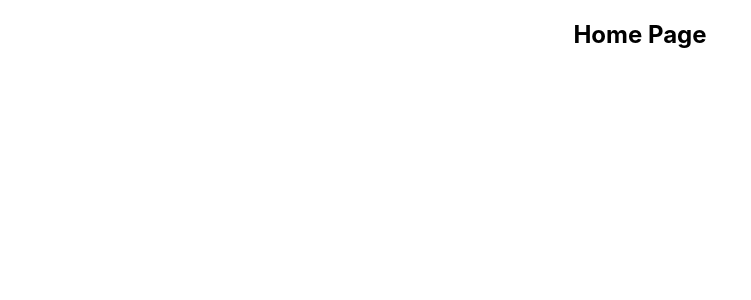
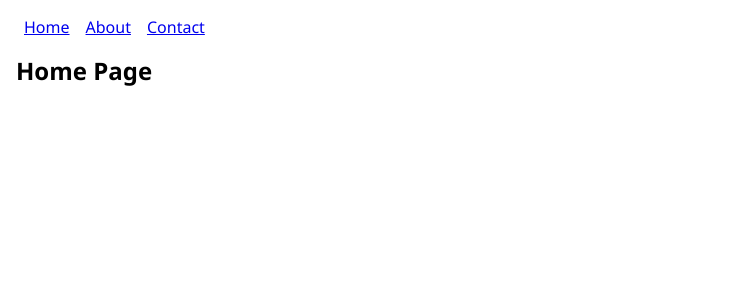
Before and after one commit to RamsesGB/Router-Project, a React (Create React App) app in the folder react-router-basics/: page / in a window 1280 px wide. Shown: the top 300 px of the page, without its empty margins (0-751 px from the left). Built offline with nearby package versions, Linux system fonts and the light colour scheme.

Commit message:
create navbar component

```diff
--- a/react-router-basics/src/App.css
+++ b/react-router-basics/src/App.css
@@ -1,38 +1,23 @@
-.App {
-  text-align: center;
+* {
+  margin: 0;
+  padding: 0;
+  box-sizing: border-box;
 }
 
-.App-logo {
-  height: 40vmin;
-  pointer-events: none;
+body {
+  font-family: 'Segoe UI', Tahoma, Geneva, Verdana, sans-serif;
+  padding: 1rem;
 }
 
-@media (prefers-reduced-motion: no-preference) {
-  .App-logo {
-    animation: App-logo-spin infinite 20s linear;
-  }
+.navbar {
+  list-style-type: none;
+  margin-bottom: 1rem;
 }
 
-.App-header {
-  background-color: #282c34;
-  min-height: 100vh;
-  display: flex;
-  flex-direction: column;
-  align-items: center;
-  justify-content: center;
-  font-size: calc(10px + 2vmin);
-  color: white;
+.navbar li {
+  display: inline-block;
 }
 
-.App-link {
-  color: #61dafb;
+.navbar li a {
+  padding: 0.5rem;
 }
-
-@keyframes App-logo-spin {
-  from {
-    transform: rotate(0deg);
-  }
-  to {
-    transform: rotate(360deg);
-  }
-}
--- a/react-router-basics/src/App.js
+++ b/react-router-basics/src/App.js
@@ -3,12 +3,13 @@ import About from './Components/About';
 import Home from './Components/Home';
 import Contact from './Components/Contact';
 import NotFound from './Components/NotFound';
-
+import NavBar from './Components/NavBar';
 import { Switch, Route } from 'react-router-dom';
 
 function App() {
   return (
     <div className="App">
+      <NavBar />
       <Switch>
         <Route exact path="/" component={Home} />
         <Route path="/Contact" component={Contact} />
--- /dev/null
+++ b/react-router-basics/src/Components/NavBar.js
@@ -0,0 +1,17 @@
+const NavBar = () => {
+  return (
+    <ul className="navbar">
+      <li>
+        <a href="/">Home</a>
+      </li>
+      <li>
+        <a href="/about">About</a>
+      </li>
+      <li>
+        <a href="/contact">Contact</a>
+      </li>
+    </ul>
+  );
+};
+
+export default NavBar;
```
